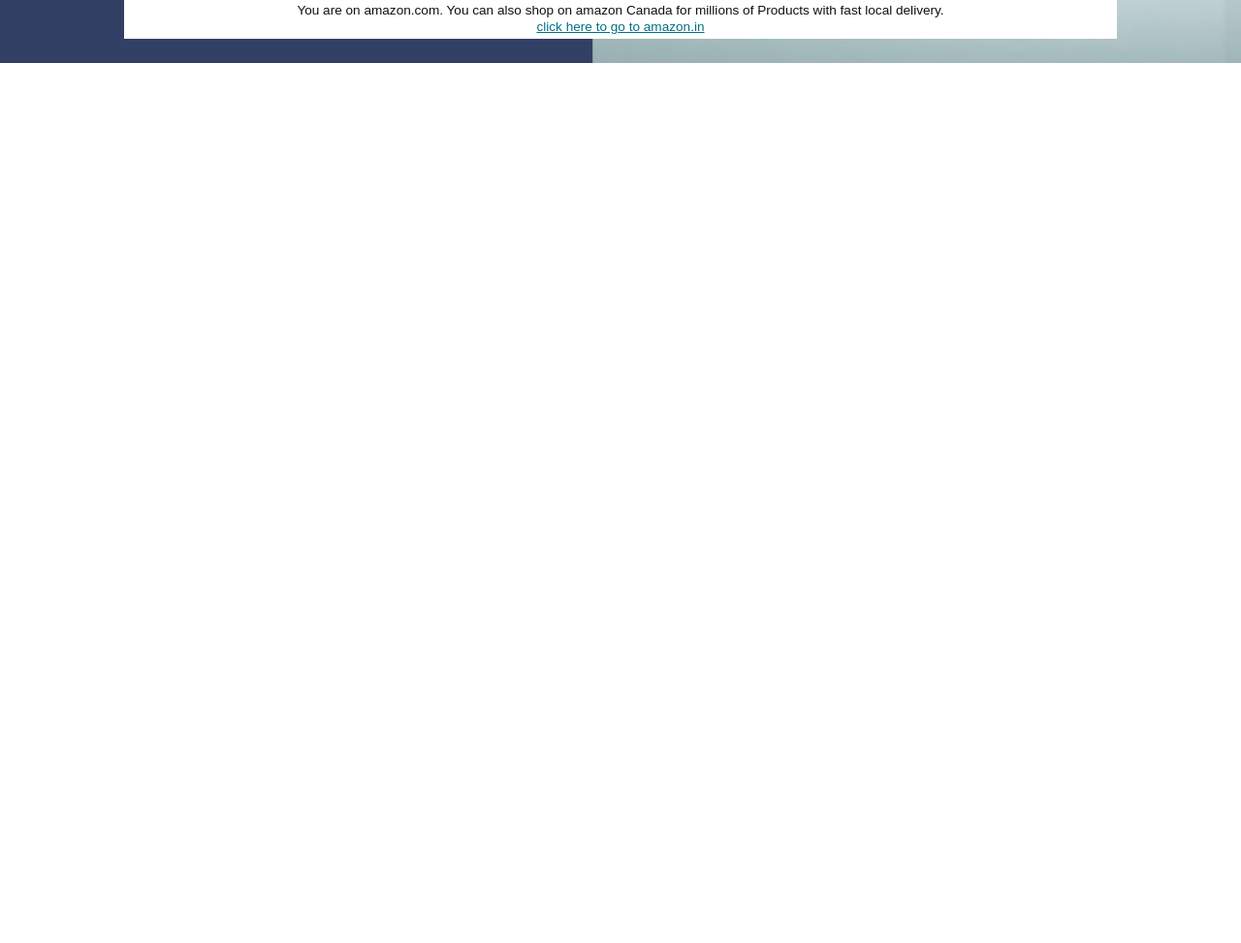
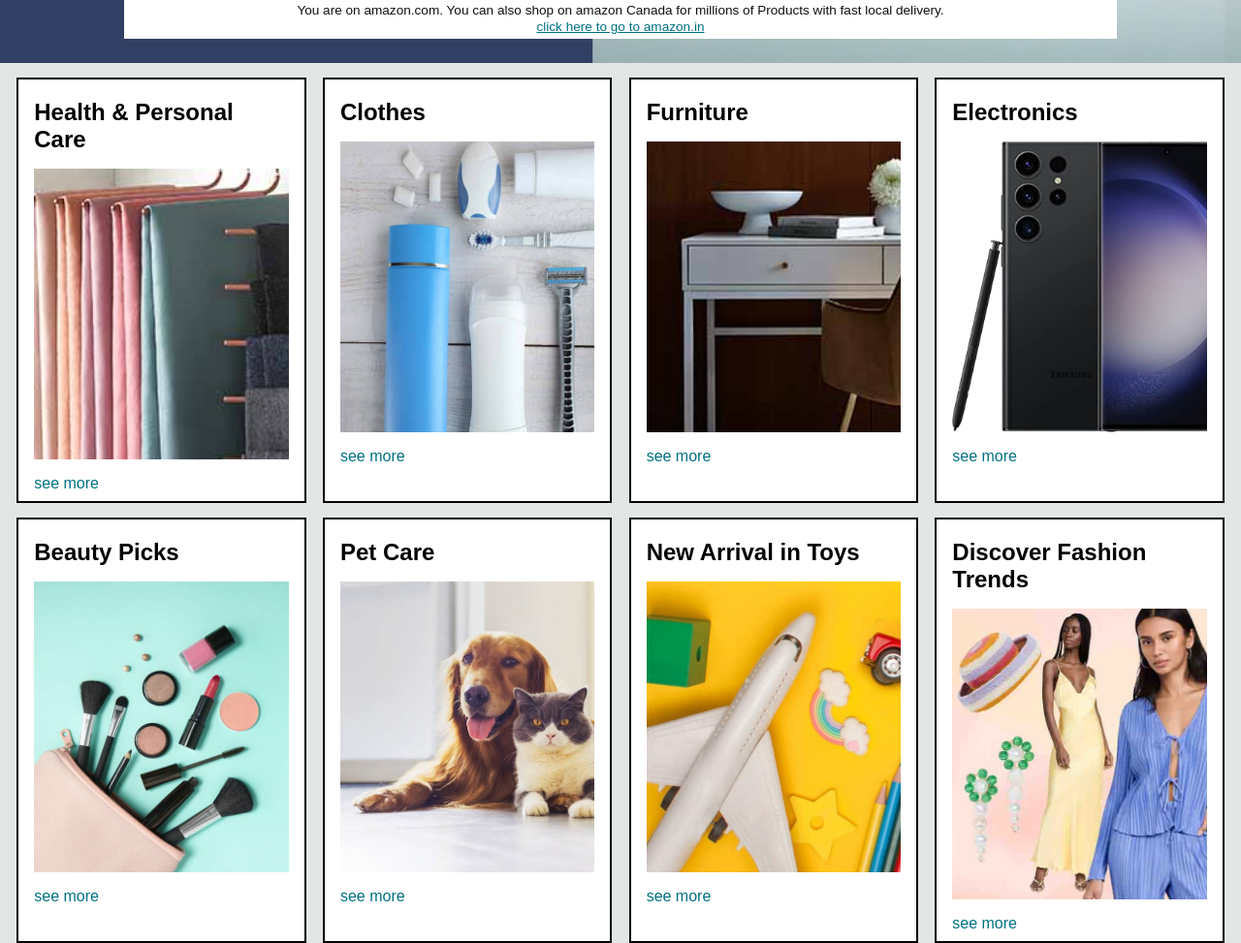
Before and after one commit to chai-py/amazon-clone, a plain HTML site: page index.html in a window 1280 px wide. Shown: the part 435-1408 px from the top of the page at 97% size. Before the commit the page ends 800 px from the top, so only its background shows below. Drawn offline with Linux system fonts and the light colour scheme.

Commit message:
added products

```diff
--- a/index.html
+++ b/index.html
@@ -72,5 +72,65 @@
                 <p>You are on amazon.com. You can also shop on amazon Canada for millions of Products with fast local delivery.<a href="Click here to go to amazon.in">click here to go to amazon.in</a></p>
             </div>
         </div>
+        <div class="shop-section">
+            <div class="box1 box">
+             <div class="box-content">
+                <h2>Health & Personal Care</h2>
+                <div class="box-img" style="background-image: url('box1_image.jpg');"></div>
+                <p>see more</p>
+             </div>
+            </div>
+
+            <div class="box2 box">
+                <div class="box-content">
+                    <h2>Clothes</h2>
+                    <div class="box-img" style="background-image: url('box2_image.jpg');"></div>
+                    <p>see more</p>
+                 </div>
+            </div>
+            <div class="box3 box">
+                <div class="box-content">
+                    <h2>Furniture</h2>
+                    <div class="box-img" style="background-image: url('box3_image.jpg');"></div>
+                    <p>see more</p>
+                 </div>
+            </div>
+            <div class="box4 box">
+                <div class="box-content">
+                    <h2>Electronics</h2>
+                    <div class="box-img" style="background-image: url('box4_image.jpg');"></div>
+                    <p>see more</p>
+                 </div>
+            </div>
+            <div class="box5 box">
+                <div class="box-content">
+                   <h2>Beauty Picks</h2>
+                   <div class="box-img" style="background-image: url('box5_image.jpg');"></div>
+                   <p>see more</p>
+                </div>
+               </div>
+
+               <div class="box6 box">
+                   <div class="box-content">
+                       <h2>Pet Care</h2>
+                       <div class="box-img" style="background-image: url('box6_image.jpg');"></div>
+                       <p>see more</p>
+                    </div>
+               </div>
+               <div class="box7 box">
+                   <div class="box-content">
+                       <h2>New Arrival in Toys</h2>
+                       <div class="box-img" style="background-image: url('box7_image.jpg');"></div>
+                       <p>see more</p>
+                    </div>
+               </div>
+               <div class="box8 box">
+                   <div class="box-content">
+                       <h2>Discover Fashion Trends</h2>
+                       <div class="box-img" style="background-image: url('box8_image.jpg');"></div>
+                       <p>see more</p>
+                    </div>
+               </div>
+        </div>
     </body>
 </html>
--- a/styles.css
+++ b/styles.css
@@ -181,3 +181,37 @@ span {
     align-items: center;
     justify-content: center;
 }
+
+/* Shop Section */
+
+.shop-section {
+    display: flex;
+    flex-wrap: wrap;
+    justify-content: space-evenly;
+    background-color: #e2e7e6;
+}
+
+.box {
+    height: 400px;
+    border: 2px solid black;
+    width: 23%;
+    background-color: white;
+    padding:20px 0px 15px;
+    margin-top: 15px;
+}
+
+.box-img {
+    height: 300px;
+    background-size: cover;
+    margin-top: 1rem;
+    margin-bottom: 1rem;
+}
+
+.box-content {
+    margin-left: 1rem;
+    margin-right: 1rem;
+}
+
+.box-content p {
+    color: #007185;
+}
```
